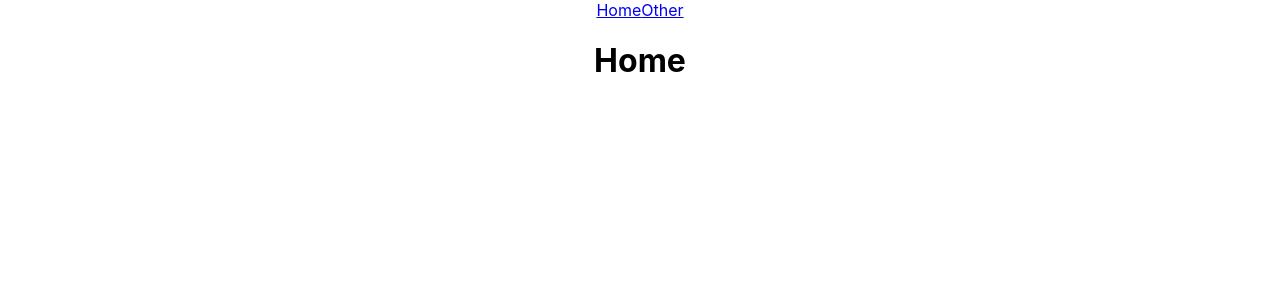
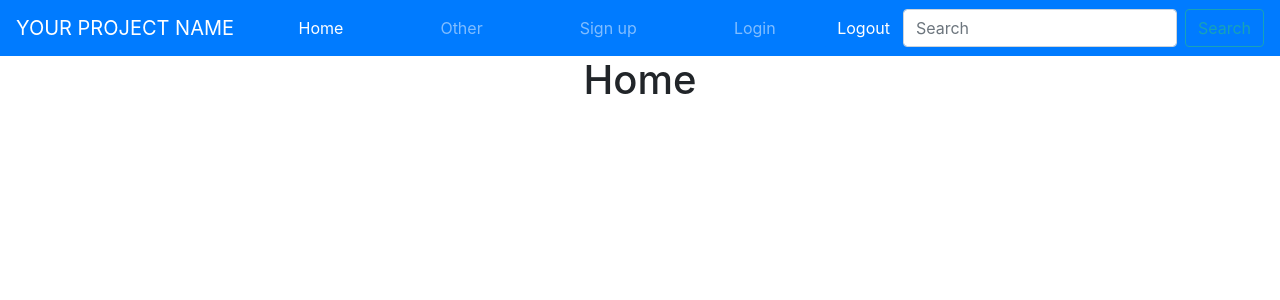
Before and after one commit to efth2007/artchive-frontend, a React (Create React App) app: page / in a window 1280 px wide. Shown: the top 300 px of the page. Built offline with nearby package versions, Linux system fonts and the light colour scheme.

Commit message:
Basic navigation

```diff
--- a/package.json
+++ b/package.json
@@ -6,7 +6,9 @@
     "@testing-library/jest-dom": "^4.2.4",
     "@testing-library/react": "^9.5.0",
     "@testing-library/user-event": "^7.2.1",
+    "bootstrap": "^4.5.0",
     "react": "^16.13.1",
+    "react-bootstrap": "^1.2.2",
     "react-dom": "^16.13.1",
     "react-redux": "^7.2.0",
     "react-router": "^5.2.0",
--- a/src/App.js
+++ b/src/App.js
@@ -1,6 +1,7 @@
 import React from "react";
 import "./App.css";
 import { Switch, Route, Link } from "react-router-dom";
+import Navigation from "./components/Navigation";
 
 const Home = () => <h1>Home</h1>;
 const Other = () => <h1>Other</h1>;
@@ -8,10 +9,7 @@ const Other = () => <h1>Other</h1>;
 function App() {
   return (
     <div className="App">
-      <nav>
-        <Link to={"/"}>Home</Link>
-        <Link to={"/other"}>Other</Link>
-      </nav>
+      <Navigation />
       <Switch>
         <Route exact path="/" component={Home} />
         <Route path="/other" component={Other} />
--- /dev/null
+++ b/src/components/Navigation/index.js
@@ -0,0 +1,50 @@
+import React from "react";
+import Navbar from "react-bootstrap/Navbar";
+import Nav from "react-bootstrap/Nav";
+import { NavLink } from "react-router-dom";
+import Button from "react-bootstrap/Button";
+import Form from "react-bootstrap/Form";
+import FormControl from "react-bootstrap/FormControl";
+
+export default function Navigation() {
+  return (
+    <Navbar bg="primary" variant="dark" expand="lg">
+      <Navbar.Brand as={NavLink} to="/">
+        YOUR PROJECT NAME
+      </Navbar.Brand>
+      <Navbar.Toggle aria-controls="basic-navbar-nav" />
+      <Navbar.Collapse id="basic-navbar-nav">
+        <Nav style={{ width: "100%" }} fill>
+          <Nav.Item>
+            <Nav.Link exact as={NavLink} to="/">
+              Home
+            </Nav.Link>
+          </Nav.Item>
+
+          <Nav.Item>
+            <Nav.Link as={NavLink} to="/other">
+              Other
+            </Nav.Link>
+          </Nav.Item>
+          <Nav.Item>
+            <Nav.Link as={NavLink} to="/signup">
+              Sign up
+            </Nav.Link>
+          </Nav.Item>
+
+          <Nav.Item>
+            <Nav.Link as={NavLink} to="/login">
+              Login
+            </Nav.Link>
+          </Nav.Item>
+
+          <Button>Logout</Button>
+          <Form inline>
+            <FormControl type="text" placeholder="Search" className="mr-sm-2" />
+            <Button variant="outline-info">Search</Button>
+          </Form>
+        </Nav>
+      </Navbar.Collapse>
+    </Navbar>
+  );
+}
--- a/src/index.js
+++ b/src/index.js
@@ -6,6 +6,7 @@ import * as serviceWorker from "./serviceWorker";
 import store from "./store";
 import { Provider } from "react-redux";
 import { BrowserRouter as Router } from "react-router-dom";
+import "bootstrap/dist/css/bootstrap.min.css";
 
 ReactDOM.render(
   <React.StrictMode>
```
Also changed, not shown: 1 other file (tests, documents, lock files or other folders).
